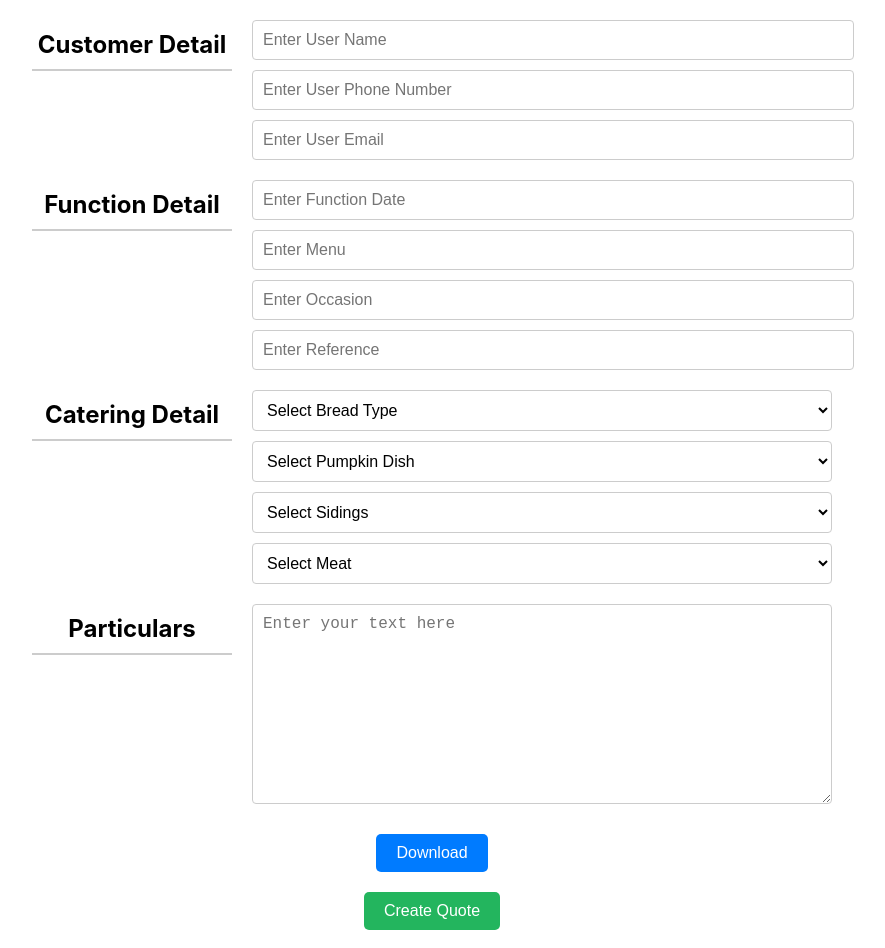
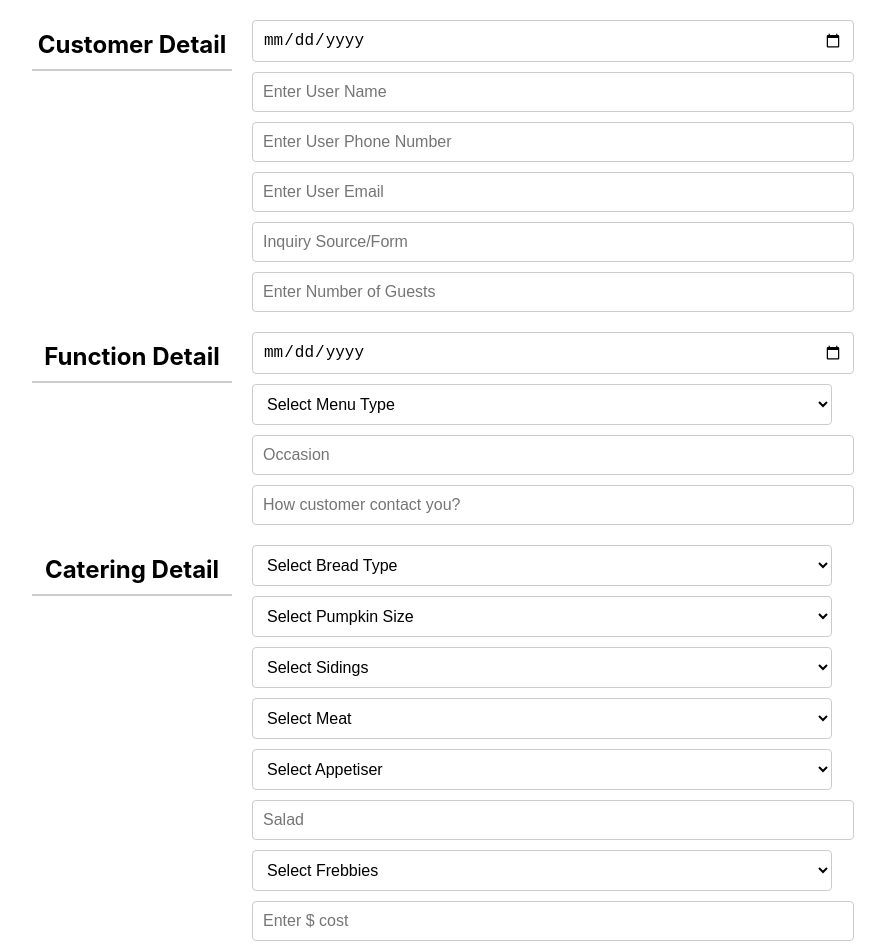
Before and after one commit to PritamMaharjan86/Catering-menu, a React (Create React App) app: page / in a window 1280 px wide. Shown: the top 948 px of the page, without its empty margins (208-1093 px from the left). Built offline with nearby package versions, Linux system fonts and the light colour scheme.

Commit message:
changing UI

```diff
--- a/src/Components/Detail.js
+++ b/src/Components/Detail.js
@@ -28,6 +28,7 @@ export default function Detail() {
         freebies: '',
 
         //Particulars
+        cost: '',
         textValue: '',
     });
 
@@ -59,11 +60,6 @@ export default function Detail() {
 
     }
 
-    const [dropdownVisible, setDropdownVisible] = useState(null);
-
-    const handleDropdownToggle = (buttonType) => {
-        setDropdownVisible(dropdownVisible === buttonType ? null : buttonType);
-    };
 
     return (
         <>
@@ -71,6 +67,13 @@ export default function Detail() {
                 <div className="row">
                     <h1>Customer Detail</h1>
                     <div className="column">
+                        <input
+                            onChange={handleChange}
+                            value={input.contactDate}
+                            name="contactDate"
+                            type="date"
+                            placeholder="Enter Contact Date"
+                        />
                         <input
                             onChange={handleChange}
                             value={input.name}
@@ -82,9 +85,12 @@ export default function Detail() {
                             onChange={handleChange}
                             value={input.phNumber}
                             name="phNumber"
-                            type="number"
+                            type="tel"  // Correct type for phone numbers
                             placeholder="Enter User Phone Number"
+                            pattern="[0-9]{10}"  // Example pattern for 10-digit phone numbers
+                            title="Phone number should be 10 digits without spaces or special characters."
                         />
+
                         <input
                             onChange={handleChange}
                             value={input.email}
@@ -92,6 +98,21 @@ export default function Detail() {
                             type="email"
                             placeholder="Enter User Email"
                         />
+                        <input
+                            onChange={handleChange}
+                            value={input.inquiryForm}
+                            name="inquiryForm"
+                            type="text"
+                            placeholder="Inquiry Source/Form"
+                        />
+                        <input
+                            onChange={handleChange}
+                            value={input.guestNo}
+                            name="guestNo"
+                            type="number"
+                            placeholder="Enter Number of Guests"
+                        />
+
                     </div>
                 </div>
 
@@ -102,29 +123,33 @@ export default function Detail() {
                             onChange={handleChange}
                             value={input.functionDate}
                             name="functionDate"
-                            type="text"
+                            type="date"
                             placeholder="Enter Function Date"
                         />
-                        <input
+                        <select
                             onChange={handleChange}
                             value={input.menu}
                             name="menu"
-                            type="text"
-                            placeholder="Enter Menu"
-                        />
+                        >
+                            <option value="">Select Menu Type</option>
+                            <option value="BBHSausageSizzle">BBH Sausage Sizzle</option>
+                            <option value="BBHMeatOnly">BBH Meat Only</option>
+                            <option value="BBH2Course">BBH 2 Course</option>
+                            <option value="BBH3Course">BBH 3 Course</option>
+                        </select>
                         <input
                             onChange={handleChange}
                             value={input.occasion}
                             name="occasion"
                             type="text"
-                            placeholder="Enter Occasion"
+                            placeholder="Occasion"
                         />
                         <input
                             onChange={handleChange}
                             value={input.reference}
                             name="reference"
                             type="text"
-                            placeholder="Enter Reference"
+                            placeholder="How customer contact you?"
                         />
                     </div>
                 </div>
@@ -138,9 +163,13 @@ export default function Detail() {
                             name="bread"
                         >
                             <option value="">Select Bread Type</option>
-                            <option value="wholeWheat">Whole Wheat</option>
-                            <option value="white">White Bread</option>
-                            <option value="multigrain">Multigrain</option>
+                            <option value="Dinner roll">Dinner roll</option>
+                            <option value="Damper roll">Damper roll</option>
+                            <option value="Garlic bread">Garlic bread</option>
+                            <option value="Hotdog roll">Hotdog roll</option>
+                            <option value="Burger buns">Burger buns</option>
+                            <option value="Pita bread">Pita bread</option>
+                            <option value="Sliced bread">Sliced bread</option>
                         </select>
 
                         <select
@@ -148,10 +177,15 @@ export default function Detail() {
                             value={input.pumpkin}
                             name="pumpkin"
                         >
-                            <option value="">Select Pumpkin Dish</option>
-                            <option value="pumpkinSoup">Pumpkin Soup</option>
-                            <option value="roastedPumpkin">Roasted Pumpkin</option>
-                            <option value="pumpkinPie">Pumpkin Pie</option>
+                            <option value="">Select Pumpkin Size</option>
+                            <option value="1 Pumpkin large">1 Pumpkin large</option>
+                            <option value="2 Pumpkin large">2 Pumpkin large</option>
+                            <option value="3 Pumpkin large">3 Pumpkin large</option>
+                            <option value="4 Pumpkin large">4 Pumpkin large</option>
+                            <option value="1 Pumpkin medium">1 Pumpkin medium</option>
+                            <option value="2 Pumpkin medium">2 Pumpkin medium</option>
+                            <option value="3 Pumpkin medium">3 Pumpkin medium</option>
+
                         </select>
 
                         <select
@@ -163,6 +197,12 @@ export default function Detail() {
                             <option value="mashedPotatoes">Mashed Potatoes</option>
                             <option value="steamedVeggies">Steamed Veggies</option>
                             <option value="grilledCorn">Grilled Corn</option>
+                            <option value="jacketPotatoes">Jacket Potatoes</option>
+                            <option value="slicedOnion">Sliced Onion</option>
+                            <option value="sigwarmpotato">Sig Warm Potatoes</option>
+                            <option value="bbqbakedpotatoes">BBQ Baked Potatoes</option>
+                            <option value="pea">Pea/Carrot/Corn</option>
+                            <option value="steamedpotato">Steamed Potatoes</option>
                         </select>
 
                         <select
@@ -171,10 +211,64 @@ export default function Detail() {
                             name="meats"
                         >
                             <option value="">Select Meat</option>
-                            <option value="chicken">Chicken</option>
-                            <option value="beef">Beef</option>
-                            <option value="lamb">Lamb</option>
+                            <option value="chicken">Whole Chicken</option>
+                            <option value="beef">Beef Rump</option>
+                            <option value="lamb">Whole Lamb</option>
+                            <option value="bonelessPork">Boneless Pork Leg Roll</option>
+                            <option value="porketta">Porketta</option>
+                            <option value="wholePig">Whole Pig</option>
+                            <option value="aussieSausage">Aussie Sausage</option>
+                            <option value="tenderloin">Chicken Tenderloin</option>
+                            <option value="vegSausage">Vegetarian Sausage</option>
+                            <option value="hamburger">Hamburger Pattie</option>
+                            <option value="veggie">Veggie Sausage</option>
+                            <option value="minuteSteak">Minute Steak</option>
+                            <option value="wings">Chicken Wings</option>
+                            <option value="kebab">Chicken Kebab</option>
+                            <option value="pattie">Chicken Pattie</option>
+                            <option value="vegPattie">Veggie Pattie</option>
                         </select>
+
+                        <select
+                            onChange={handleChange}
+                            value={input.appetiser}
+                            name="appetiser"
+                        >
+                            <option value="">Select Appetiser</option>
+                            <option value="caba">Caba, Cheese, Crackers</option>
+                            <option value="burrito">Burrito Melts</option>
+                            <option value="proscuito">Prosciuto and Asparagus</option>
+                        </select>
+
+                        <input
+                            onChange={handleChange}
+                            value={input.salad}
+                            name="salad"
+                            type="text"
+                            placeholder="Salad"
+                        />
+
+                        <select
+                            onChange={handleChange}
+                            value={input.freebies}
+                            name="freebies"
+                        >
+                            <option value="">Select Frebbies</option>
+                            <option value="assortedDrinks">Assorted Drinks</option>
+                            <option value="teaCoffee">Tea / Coffee</option>
+                            <option value="gravy">Gravy</option>
+                            <option value="petit">Petit Cake</option>
+                            <option value="extraSalad">Extra Salad</option>
+
+                        </select>
+                        <input
+                            onChange={handleChange}
+                            value={input.cost}
+                            name="cost"
+                            type="number"
+                            placeholder="Enter $ cost"
+                        />
+
                     </div>
                 </div>
 
@@ -189,43 +283,15 @@ export default function Detail() {
                         rows="4"
                         cols="50"
                     />
+
+
                 </div>
 
 
 
             </div>
             <button className='btn-primary' onClick={handleSave}>Download</button>
-            <div className="dropdown-container">
-                <button
-                    className='btn-secondary'
-                    onClick={() => handleDropdownToggle('quote')}
-                >
-                    Create Quote
-                </button>
-                {dropdownVisible === 'quote' && (
-                    <div className="dropdown-menu">
-                        <button onClick={handleSave}>Quote Option 1</button>
-                        <button onClick={handleSave}>Quote Option 2</button>
-                        <button onClick={handleSave}>Quote Option 3</button>
-                    </div>
-                )}
-            </div>
 
-            <div className="dropdown-container">
-                <button
-                    className='btn-danger'
-                    onClick={() => handleDropdownToggle('book')}
-                >
-                    Book Now
-                </button>
-                {dropdownVisible === 'book' && (
-                    <div className="dropdown-menu">
-                        <button onClick={handleSave}>Book Option 1</button>
-                        <button onClick={handleSave}>Book Option 2</button>
-                        <button onClick={handleSave}>Book Option 3</button>
-                    </div>
-                )}
-            </div>
         </>
     );
 }
```
